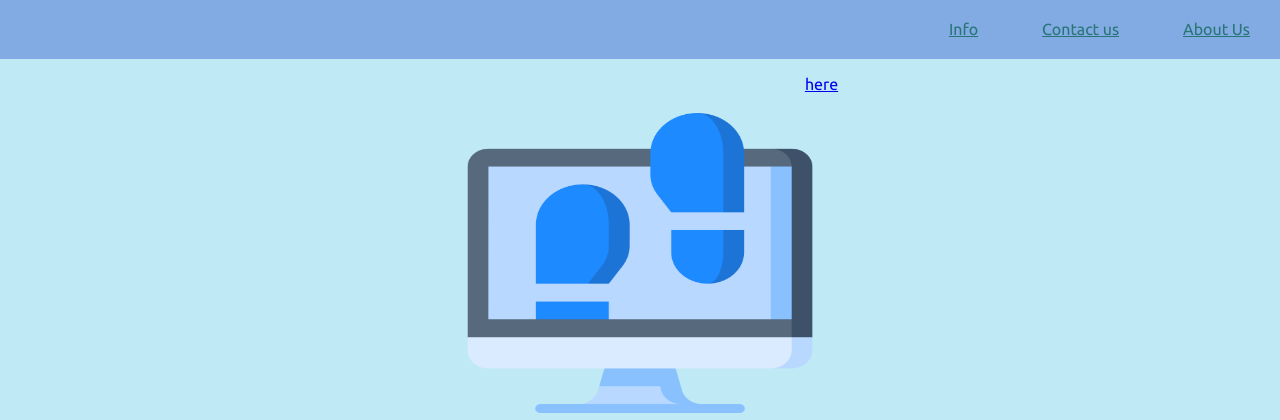
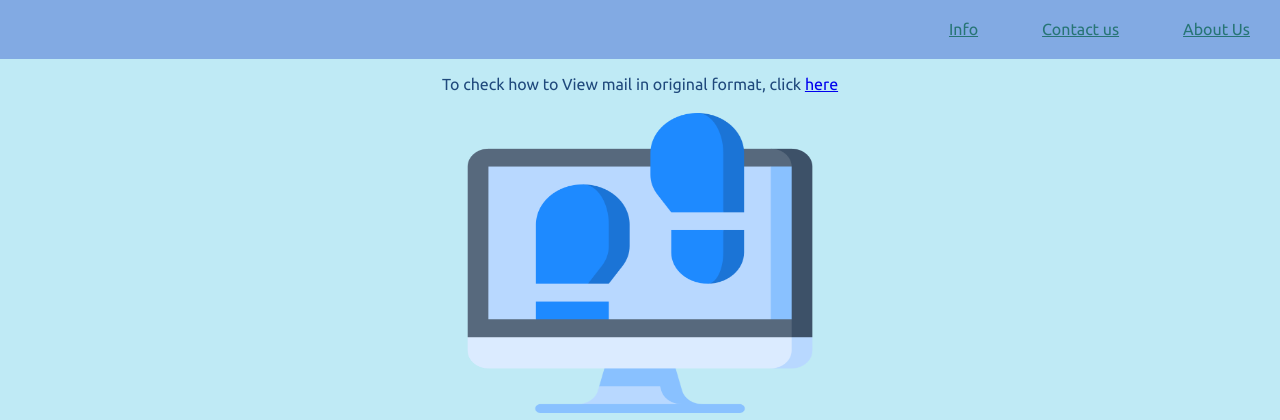
Before and after one commit to Harshdeep-Sh/E-Mail_Footprint, a Flask app: page / in a window 1280 px wide. Shown: the top 420 px of the page. Run offline with Flask 2, Linux system fonts and the light colour scheme.

Commit message:
demo page URL insert

```diff
--- a/templates/base.html
+++ b/templates/base.html
@@ -105,6 +105,10 @@
             color: #BFEAF5;
             font-family: 'Ubuntu', sans-serif;
         }
+
+        #original{
+            color:rgba(6, 48, 104, 0.864) ;
+        }
     </style>
     {% block head%} {% endblock %}
 </head>
```
